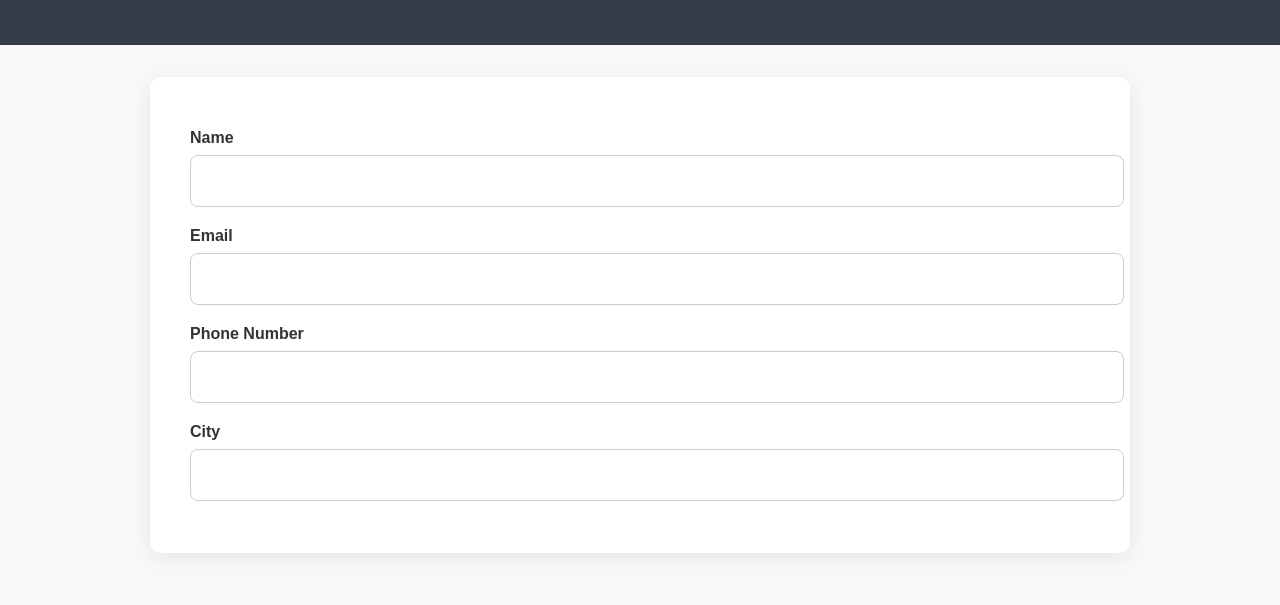
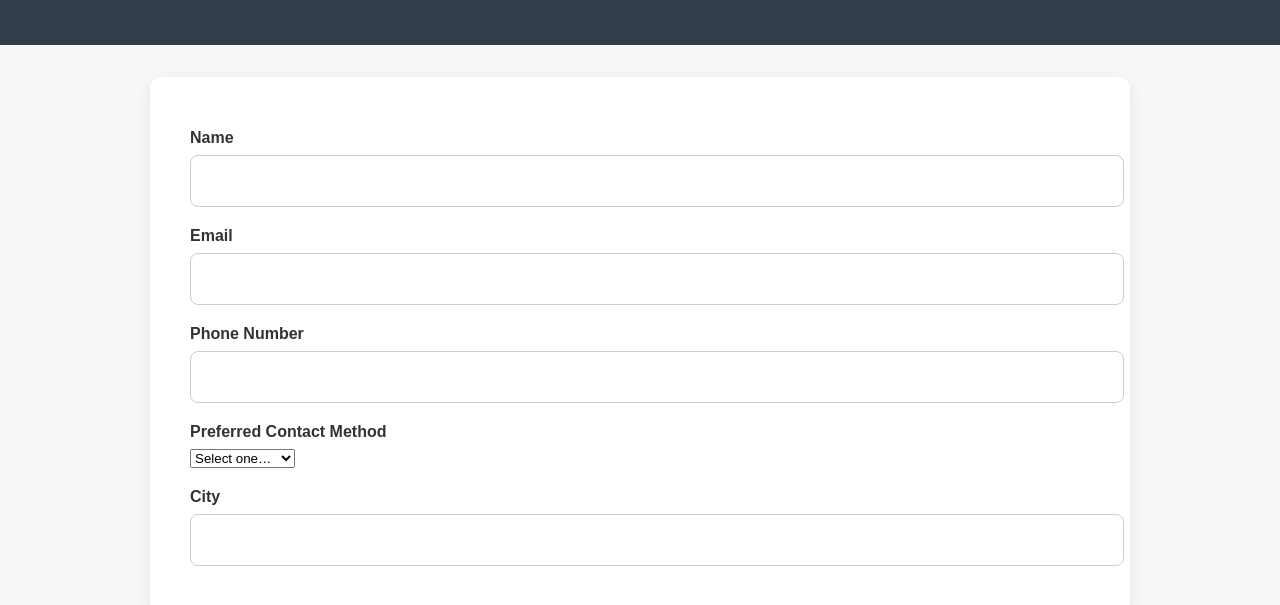
Before and after one commit to totalgaragerefresh-sudo/total-garage-refresh, a plain HTML site: page quote.html in a window 1280 px wide. Shown: the part 239-844 px from the top of the page. Drawn offline with Linux system fonts and the light colour scheme.

Commit message:
Update quote.html

```diff
--- a/quote.html
+++ b/quote.html
@@ -125,6 +125,14 @@
     <label>Phone Number</label>
     <input type="text" name="phone" required />
 
+    <label for="contact-method">Preferred Contact Method</label>
+<select id="contact-method" name="contact-method" required>
+    <option value="">Select one…</option>
+    <option value="phone">Phone Call</option>
+    <option value="text">Text Message</option>
+    <option value="email">Email</option>
+</select>
+
     <label>City</label>
     <input type="text" name="city" required />
 
```
